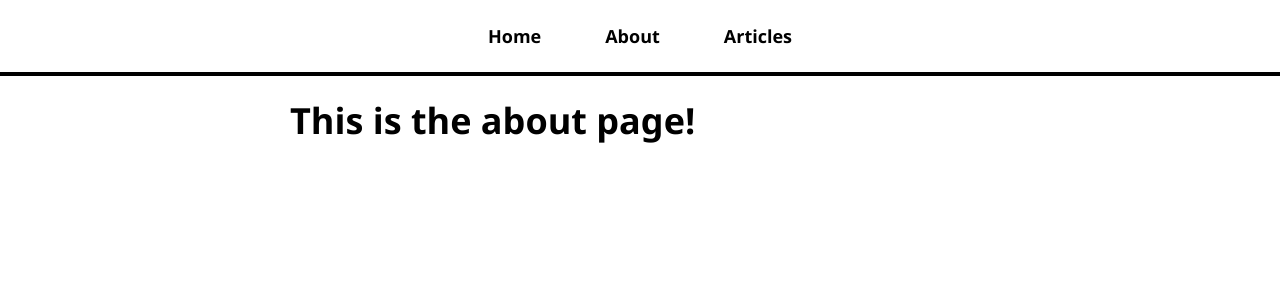
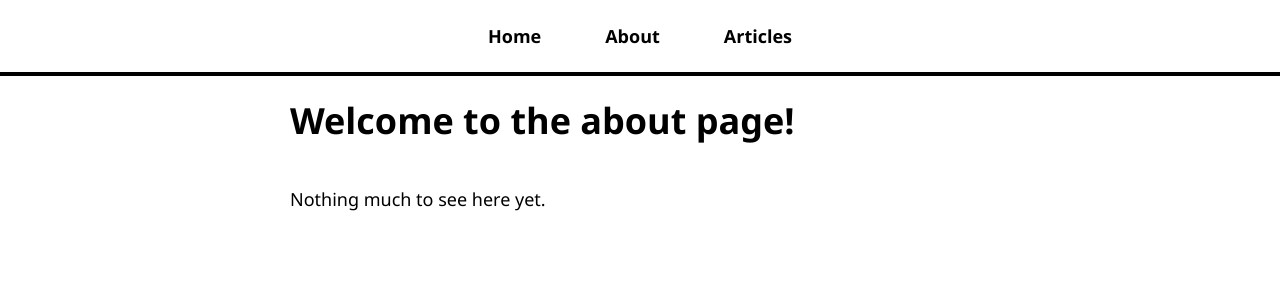
Before and after one commit to dianakaal/coding-practice-2024, a React (Create React App) app: page /about in a window 1280 px wide. Shown: the top 300 px of the page. Built offline with nearby package versions, Linux system fonts and the light colour scheme.

Commit message:
Modify the Home and About page

```diff
--- a/src/pages/AboutPage.js
+++ b/src/pages/AboutPage.js
@@ -1,6 +1,9 @@
 const AboutPage = () => {
     return (
-        <h1>This is the about page!</h1>
+        <>
+        <h1>Welcome to the about page!</h1>
+        <p>Nothing much to see here yet.</p>
+        </>
     );
 }
 
--- a/src/pages/HomePage.js
+++ b/src/pages/HomePage.js
@@ -1,6 +1,9 @@
 const HomePage = () => {
     return (
-        <h1>This is the home page!</h1>
+        <>
+        <h1>Welcome to the home page!</h1>
+        <p>Nothing much to see here yet.</p>
+        </>
     );
 }
 
```
